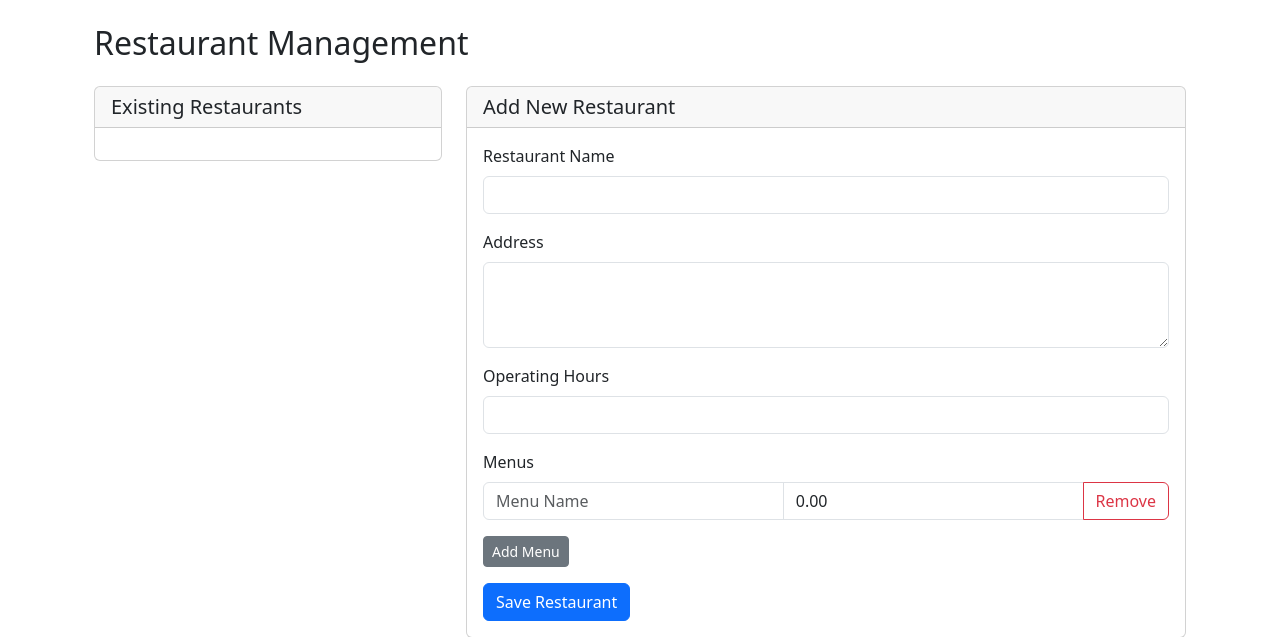
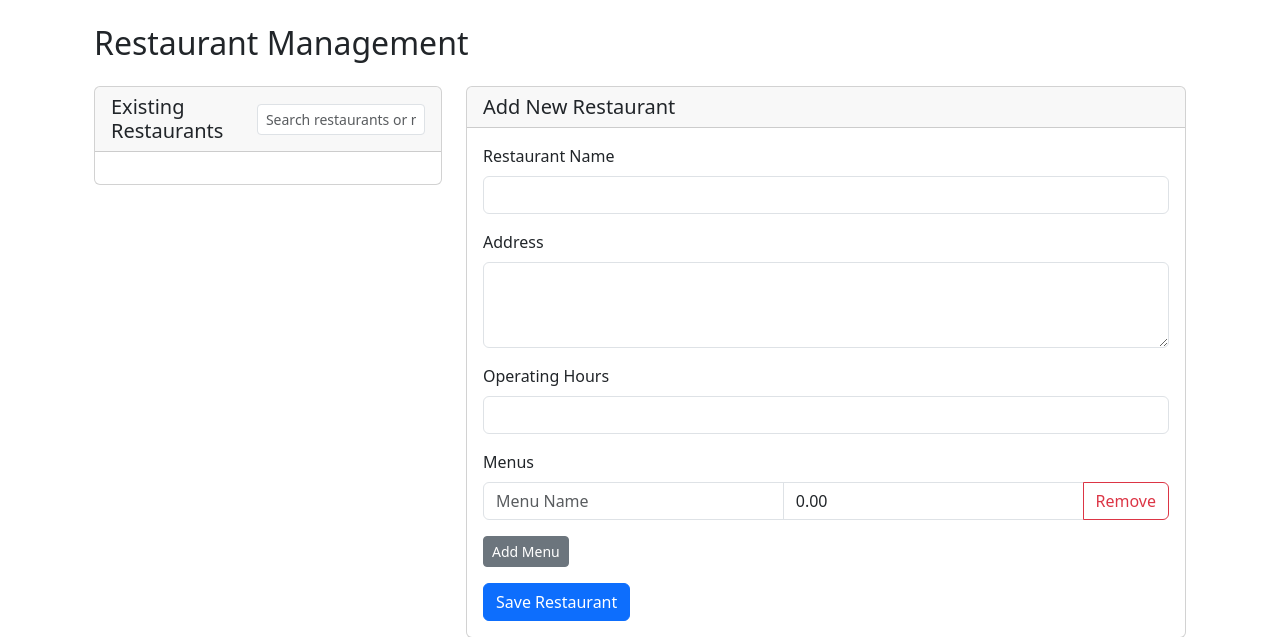
Before and after one commit to lchjie/Database_Project, a Django app: template core/templates/core/restaurant_management.html in a window 1280 px wide. Shown: the part 56-693 px from the top of the page. Run offline with Django 3.2, Linux system fonts and the light colour scheme; the template is opened without the code that fills it, so the values that code supplies are empty.

Commit message:
update search function in restaurant management

```diff
--- a/core/templates/core/restaurant_management.html
+++ b/core/templates/core/restaurant_management.html
@@ -8,8 +8,14 @@
         <!-- Existing Restaurants List -->
         <div class="col-md-4">
             <div class="card">
-                <div class="card-header">
+                <div class="card-header d-flex justify-content-between align-items-center">
                     <h5 class="mb-0">Existing Restaurants</h5>
+                    <form id="searchForm" class="d-flex gap-2">
+                        <input type="text"
+                               class="form-control form-control-sm"
+                               id="searchInput"
+                               placeholder="Search restaurants or menus...">
+                    </form>
                 </div>
                 <div class="card-body">
                     <div class="list-group">
@@ -195,5 +201,46 @@ document.getElementById('restaurantForm').addEventListener('submit', function(e)
 document.addEventListener('DOMContentLoaded', function() {
     addMenuField();
 });
+
+function searchRestaurants() {
+    const searchQuery = document.getElementById('searchInput').value.toLowerCase();
+
+    fetch(`/api/restaurants/search/?query=${encodeURIComponent(searchQuery)}`)
+        .then(response => response.json())
+        .then(data => {
+            const listGroup = document.querySelector('.list-group');
+            listGroup.innerHTML = data.restaurants.map(restaurant => `
+                <button type="button"
+                        class="list-group-item list-group-item-action"
+                        onclick="loadRestaurant(${restaurant.id})">
+                    <div class="d-flex flex-column">
+                        <strong>${restaurant.name}</strong>
+                        ${restaurant.matching_menus ?
+                            `<small class="text-muted">Menus: ${restaurant.matching_menus.join(', ')}</small>`
+                            : ''}
+                    </div>
+                </button>
+            `).join('');
+        })
+        .catch(error => {
+            console.error('Error:', error);
+        });
+}
+
+// Add event listener for search input
+document.getElementById('searchInput').addEventListener('input', debounce(searchRestaurants, 300));
+
+// Debounce function to prevent too many API calls
+function debounce(func, wait) {
+    let timeout;
+    return function executedFunction(...args) {
+        const later = () => {
+            clearTimeout(timeout);
+            func(...args);
+        };
+        clearTimeout(timeout);
+        timeout = setTimeout(later, wait);
+    };
+}
 </script>
 {% endblock %}
--- a/core/urls.py
+++ b/core/urls.py
@@ -16,6 +16,7 @@ urlpatterns = [
     path('api/student/create/', views.create_student, name='create_student'),
     path('api/student/<int:student_id>/update/', views.update_student, name='update_student'),
     path('api/financial/', views.financial_overview, name='financial_overview'),
+    path('api/restaurants/search/', views.search_restaurants, name='search_restaurants'),
 
     # Web pages
     path('', views.homepage, name='homepage'),
```
Also changed, not shown: core/views.py (+29 -0 lines).
